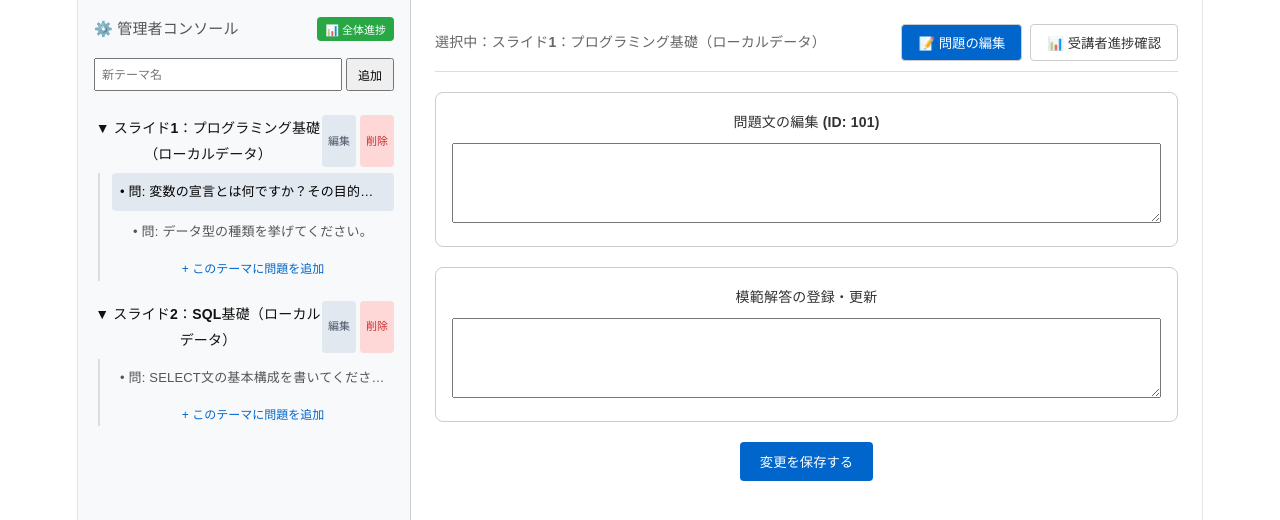
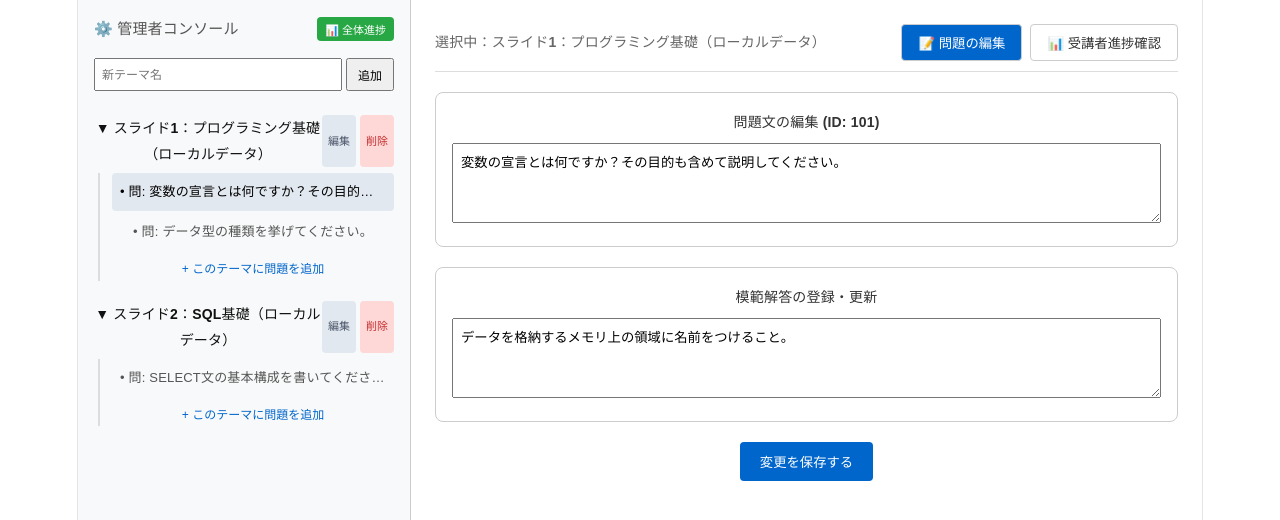
Before and after one commit to MyonsokuI/work_preview_app, a React app in the folder frontend/: page / in a window 1280 px wide. Shown: the top 520 px of the page. Built offline with nearby package versions, Linux system fonts and the light colour scheme; no server answers; the HTML template or start-up script is replaced by a standard one.

Commit message:
Fix: update state initialization in QuestionEditor to use correct properties from currentQuestion

```diff
--- a/frontend/src/components/admin/QuestionEditor.jsx
+++ b/frontend/src/components/admin/QuestionEditor.jsx
@@ -7,8 +7,8 @@ export default function QuestionEditor({ currentQuestion, onSave }) {
     // 選択された問題が変わったら、フォーム内のテキストを同期する
     useEffect(() => {
         if (currentQuestion) {
-            setEditContent(currentQuestion.content);
-            setEditModelAnswer(currentQuestion.modelAnswer);
+            setEditContent(currentQuestion.questionText);
+            setEditModelAnswer(currentQuestion.correctAnswer);
         }
     }, [currentQuestion]);
 
```
